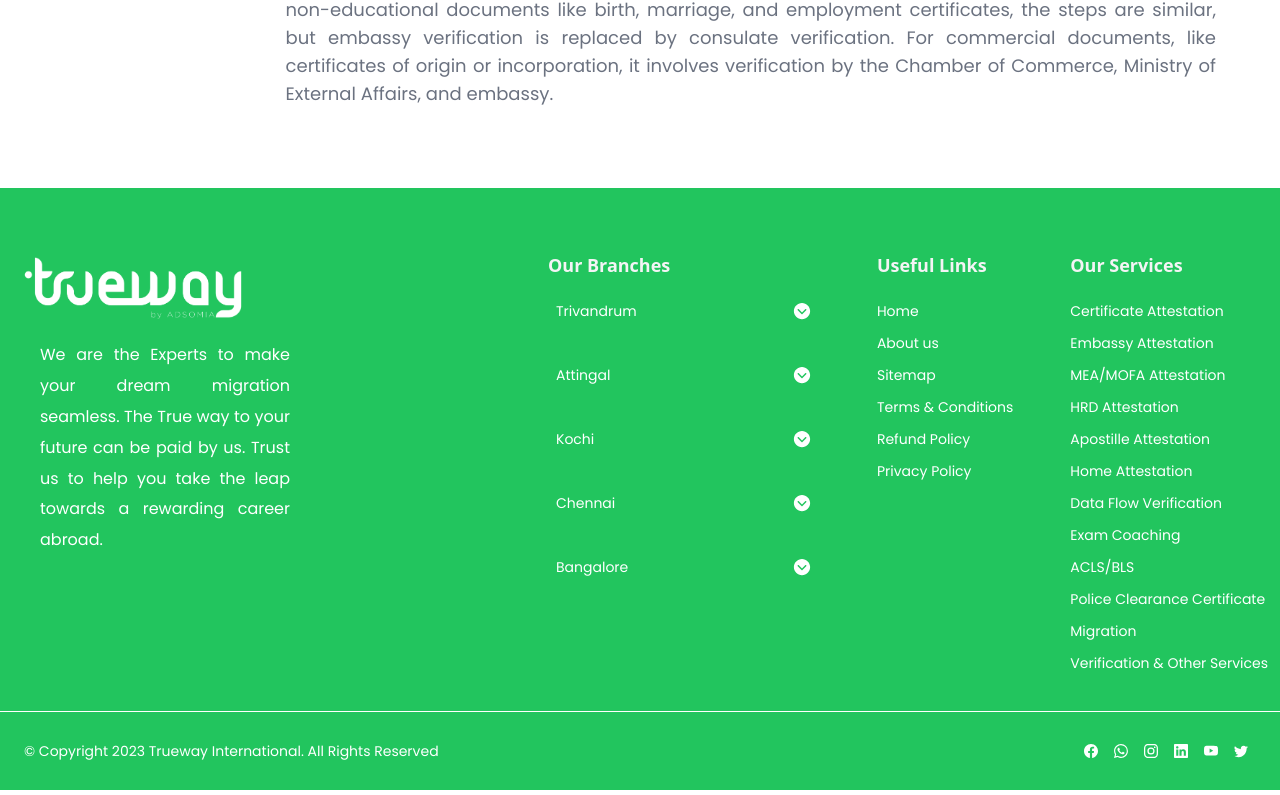
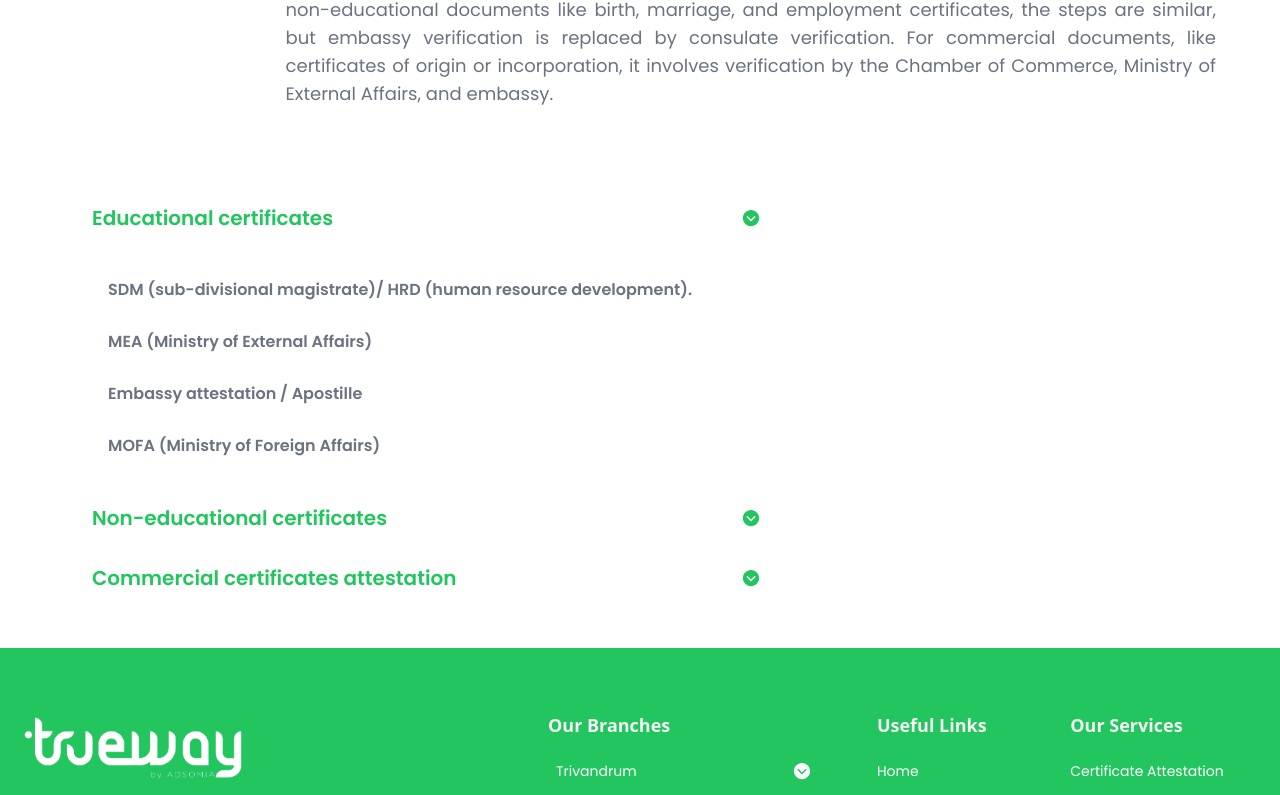
Before and after one commit to Truwayinternational/Trueway-Website, a React (Create React App) app: page /certificateAttestation in a window 1280 px wide. Shown: the part 3481-4276 px from the top of the page. Built offline with nearby package versions, Linux system fonts and the light colour scheme.

Commit message:
Procedure accordion

```diff
--- a/src/Pages/OtherServices/Certificate Attestation/CertificateAttestation_index.js
+++ b/src/Pages/OtherServices/Certificate Attestation/CertificateAttestation_index.js
@@ -4,6 +4,7 @@ import WhatIsAttestation from './WhatIsAttestation'
 import WhatisCertificationAttestation from './WhatisCertificationAttestation'
 import PurposesOfCertificateAttestation from './PurposesOfCertificateAttestation'
 import ProcedureOfCA from './ProcedureOfCA'
+import ProcedureAccordion from './ProcedureAccordion'
 
 
 
@@ -15,6 +16,7 @@ function CertificateAttestation_index() {
         <WhatisCertificationAttestation  />
         <PurposesOfCertificateAttestation />
         <ProcedureOfCA />
+        <ProcedureAccordion />
     </div>
   )
 }
--- /dev/null
+++ b/src/Pages/OtherServices/Certificate Attestation/ProcedureAccordion.js
@@ -0,0 +1,73 @@
+import React, {useState} from 'react'
+
+import {
+  Accordion,
+  AccordionHeader,
+  AccordionBody,
+} from "@material-tailwind/react";
+
+import {IoIosArrowDropdownCircle} from 'react-icons/io'
+
+
+function ProcedureAccordion() {
+
+  const [open, setOpen] = useState(0);
+  const [alwaysOpen, setAlwaysOpen] = useState(true)
+
+  const handleAlwaysOpen = () => setAlwaysOpen((cur) => !cur);
+  const handleOpen = (value) => setOpen(open === value ? 0 : value);
+
+  return (
+    <>
+      <div className='flex mb-10'>
+            <div className='lg:w-2/3 ml-3 lg:md-12 lg:px-20 px-4 '>
+                <div className='text-md md:text-xl lg:text-lg text-gray-500 font-poppins pr-3 lg:p-0'>
+                    <Accordion open={alwaysOpen}>
+                        <AccordionHeader className='text-green-500 cursor-pointer ' onClick={handleAlwaysOpen}>  Educational certificates <IoIosArrowDropdownCircle className='ms-auto'/>
+                        </AccordionHeader>
+                        <AccordionBody className="text-md lg:text-[16px] text-gray-500">
+                          <ol className='leading-5 font-semibold'>
+                            <li>SDM (sub-divisional magistrate)/ HRD (human resource development).</li>
+                            <li> MEA (Ministry of External Affairs)</li>
+                            <li>Embassy attestation / Apostille</li>
+                            <li>MOFA (Ministry of Foreign Affairs)</li>
+                          </ol>
+                        </AccordionBody>
+                    </Accordion>
+                    {/* 2nd accordion */}
+                    <Accordion open={open === 1}>
+                        <AccordionHeader className='text-green-500 cursor-pointer text-start' onClick={() => handleOpen(1)}>
+                        Non-educational certificates<IoIosArrowDropdownCircle className='ms-auto'/>
+                        </AccordionHeader>
+                        <AccordionBody className="text-md text-gray-500">
+                          <ol className='leading-5 font-semibold'>
+                            <li>Notary Attestation</li>
+                            <li> Home department</li>
+                            <li>Embassy attestation / Apostille</li>
+                            <li>MEA (Ministry of External Affairs)</li>
+                            <li>MOFA (Ministry of Foreign Affairs)</li>
+                          </ol>
+                        </AccordionBody>
+                    </Accordion>
+                    {/* 3rd accordion */}
+                    <Accordion open={open === 2}>
+                        <AccordionHeader className='text-green-500 cursor-pointer text-start' onClick={() => handleOpen(2)}>
+                        Commercial certificates attestation<IoIosArrowDropdownCircle className='ms-auto'/>
+                        </AccordionHeader>
+                        <AccordionBody className="text-md lg:tex-2xl text-gray-500">
+                          <ol className='leading-5 font-semibold'>
+                            <li>Chamber of Commerce attestation</li>
+                            <li>Embassy attestation / Apostille</li>
+                            <li>MEA (Ministry of External Affairs)</li>
+                            <li>MOFA (Ministry of Foreign Affairs)</li>
+                          </ol>
+                        </AccordionBody>
+                    </Accordion>
+                </div>
+            </div>
+          </div>
+    </>
+  )
+}
+
+export default ProcedureAccordion
--- a/src/Pages/OtherServices/Certificate Attestation/ProcedureOfCA.js
+++ b/src/Pages/OtherServices/Certificate Attestation/ProcedureOfCA.js
@@ -29,9 +29,15 @@ function ProcedureOfCA() {
             <p className='text-md md:text-xl lg:text-lg text-justify text-gray-500 font-poppins pr-3 lg:p-0'>
             Getting your certificates attested is a must for getting a visa. Whether you're going abroad to work or study, this process is essential. In India, the attestation procedure is a series of steps. The most crucial one is the Ministry of Foreign Affairs attestation, which comes after getting attestations from all departments. This step holds extra significance. India offers attestation services of three types:
             <ol className='list-decimal text-green-500 font-semibold text-lg md:text-xl lg:px-10 pl-6'>
-                <li> Educational certificates </li>
-                <li> Non-educational certificates </li>
-                <li> Commercial certificates </li>
+                <a href='#!' >
+                    <li >Educational certificates</li>
+                </a>
+                <a href='#!' >
+                    <li > Non-educational certificates </li>
+                </a>
+                <a href='#!' >
+                    <li >Commercial certificates </li>
+                </a>
             </ol>
             Certificate attestation requires the original certificates and passport copies. These documents are verified by relevant authorities based on the type of attestation needed. Certificate attestation is a way to prove that educational, non-educational, and commercial documents are genuine. It's crucial for people planning to work or study abroad.
             </p>
--- a/src/Pages/OtherServices/Certificate Attestation/PurposesOfCertificateAttestation.js
+++ b/src/Pages/OtherServices/Certificate Attestation/PurposesOfCertificateAttestation.js
@@ -38,7 +38,7 @@ function PurposesOfCertificateAttestation() {
                         <AccordionHeader className='text-green-500 cursor-pointer text-start' onClick={() => handleOpen(1)}>
                          Employment Opportunities<IoIosArrowDropdownCircle className='ms-auto'/>
                         </AccordionHeader>
-                        <AccordionBody className="text-md lg:tex-2xl text-gray-500">
+                        <AccordionBody className="text-md text-gray-500">
                         Employers need to ensure that qualifications stated in their certificates are genuine for that certificate attestation is important. Only then can they apply for jobs there.
                         </AccordionBody>
                     </Accordion>
@@ -47,7 +47,7 @@ function PurposesOfCertificateAttestation() {
                         <AccordionHeader className='text-green-500 cursor-pointer text-start' onClick={() => handleOpen(2)}>
                         Exchange Programs<IoIosArrowDropdownCircle className='ms-auto'/>
                         </AccordionHeader>
-                        <AccordionBody className="text-md lg:tex-2xl text-gray-500">
+                        <AccordionBody className="text-md text-gray-500">
                         Those who want to participate in the collaboration or exchange programs between educational institutions require attested certificates to prove their eligibility for smooth transitions between institutions.
                         </AccordionBody>
                     </Accordion>
@@ -56,7 +56,7 @@ function PurposesOfCertificateAttestation() {
                         <AccordionHeader className='text-green-500 cursor-pointer text-start' onClick={() => handleOpen(3)}>
                         Social Security Benefits<IoIosArrowDropdownCircle className='ms-auto' />
                         </AccordionHeader>
-                        <AccordionBody className="text-md lg:tex-2xl text-gray-500">
+                        <AccordionBody className="text-md  text-gray-500">
                         To get social security or any kind of benefits from the government you have to attest your documents to authenticate your identity, employment history and other eligibility.
                         </AccordionBody>
                     </Accordion>
```
